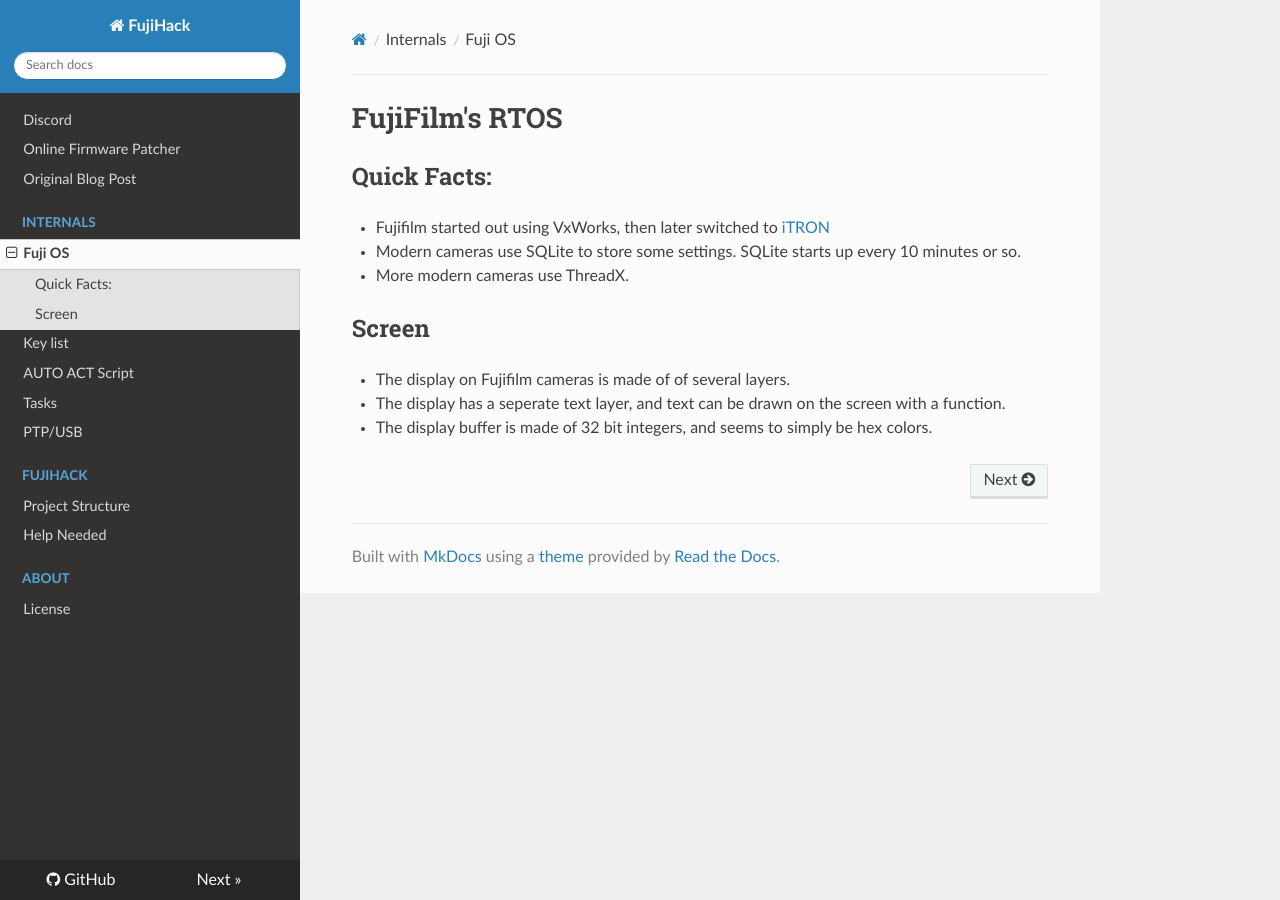
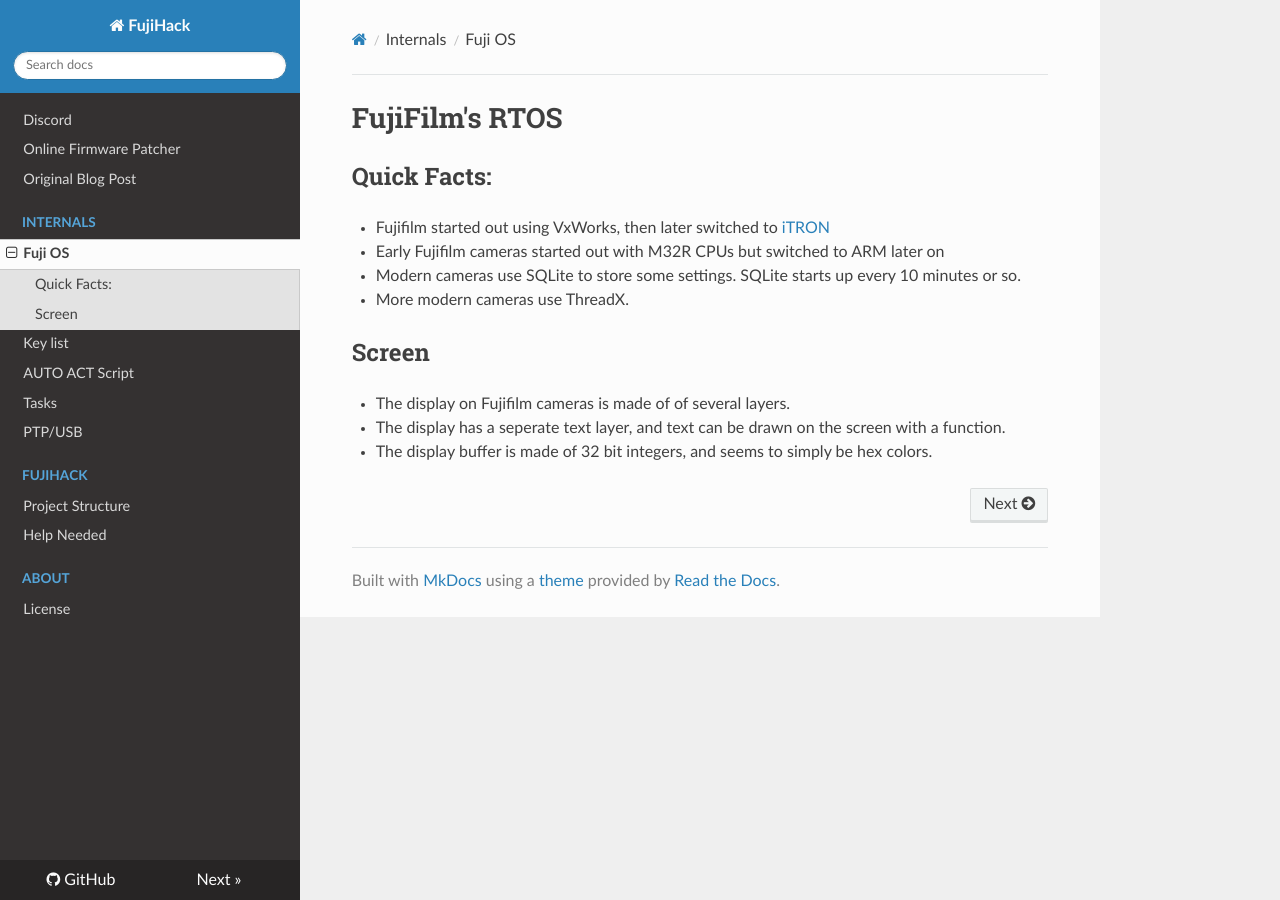
Before and after one commit to fujihack/wiki, an MkDocs documentation site: the page built from docs/fujirtos.md, in a window 1280 px wide. Built offline with MkDocs 1.6.1, drawn with Linux system fonts in a browser that asks for light colours; nearby versions of some CDN libraries.

Commit message:
Update fujirtos.md

```diff
--- a/docs/fujirtos.md
+++ b/docs/fujirtos.md
@@ -2,6 +2,7 @@
 
 ## Quick Facts:
 - Fujifilm started out using VxWorks, then later switched to [iTRON](https://en.wikipedia.org/wiki/ITRON_project)
+- Early Fujifilm cameras started out with M32R CPUs but switched to ARM later on
 - Modern cameras use SQLite to store some settings. SQLite starts up every 10 minutes or so.
 - More modern cameras use ThreadX.
 
```
